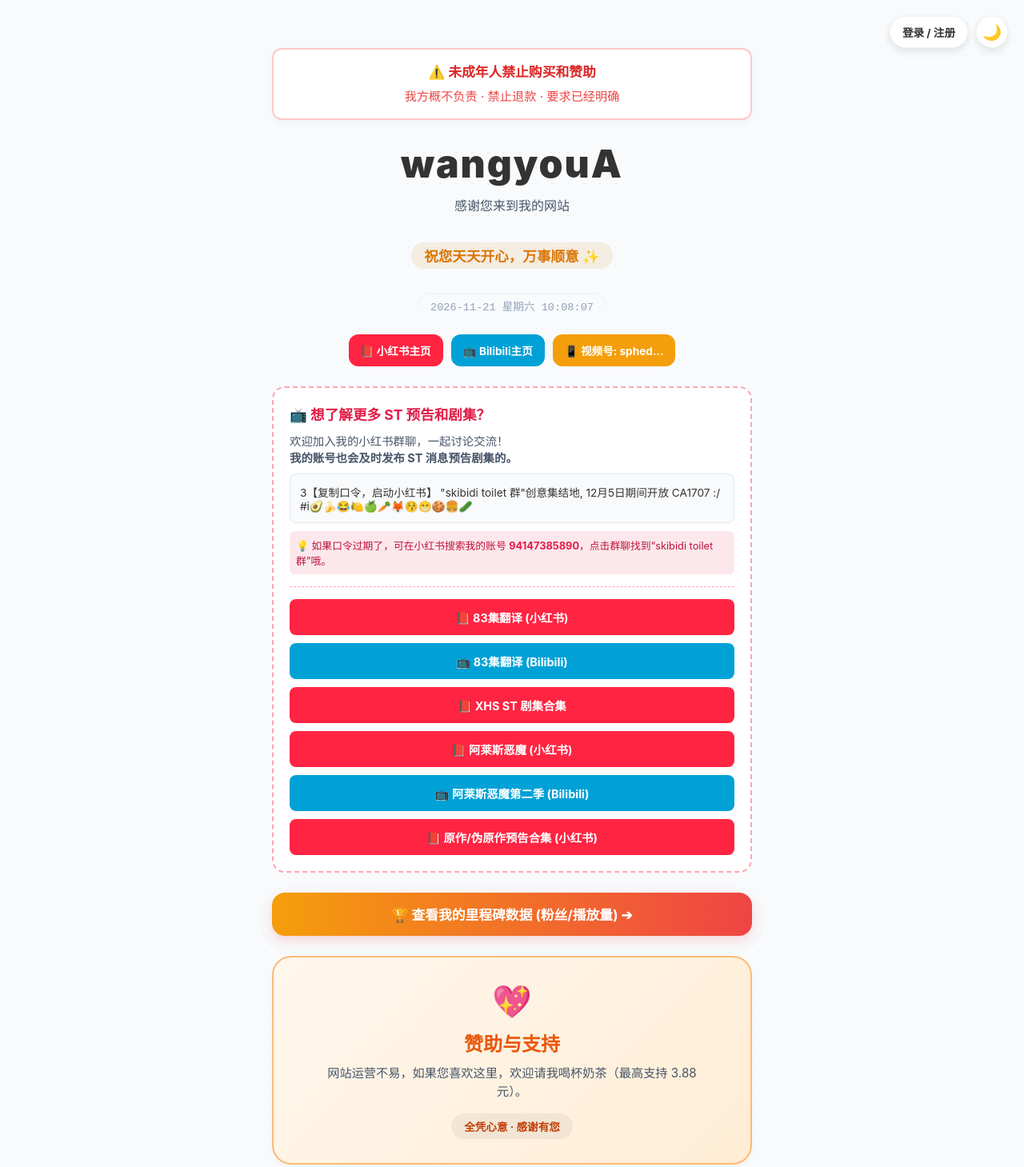
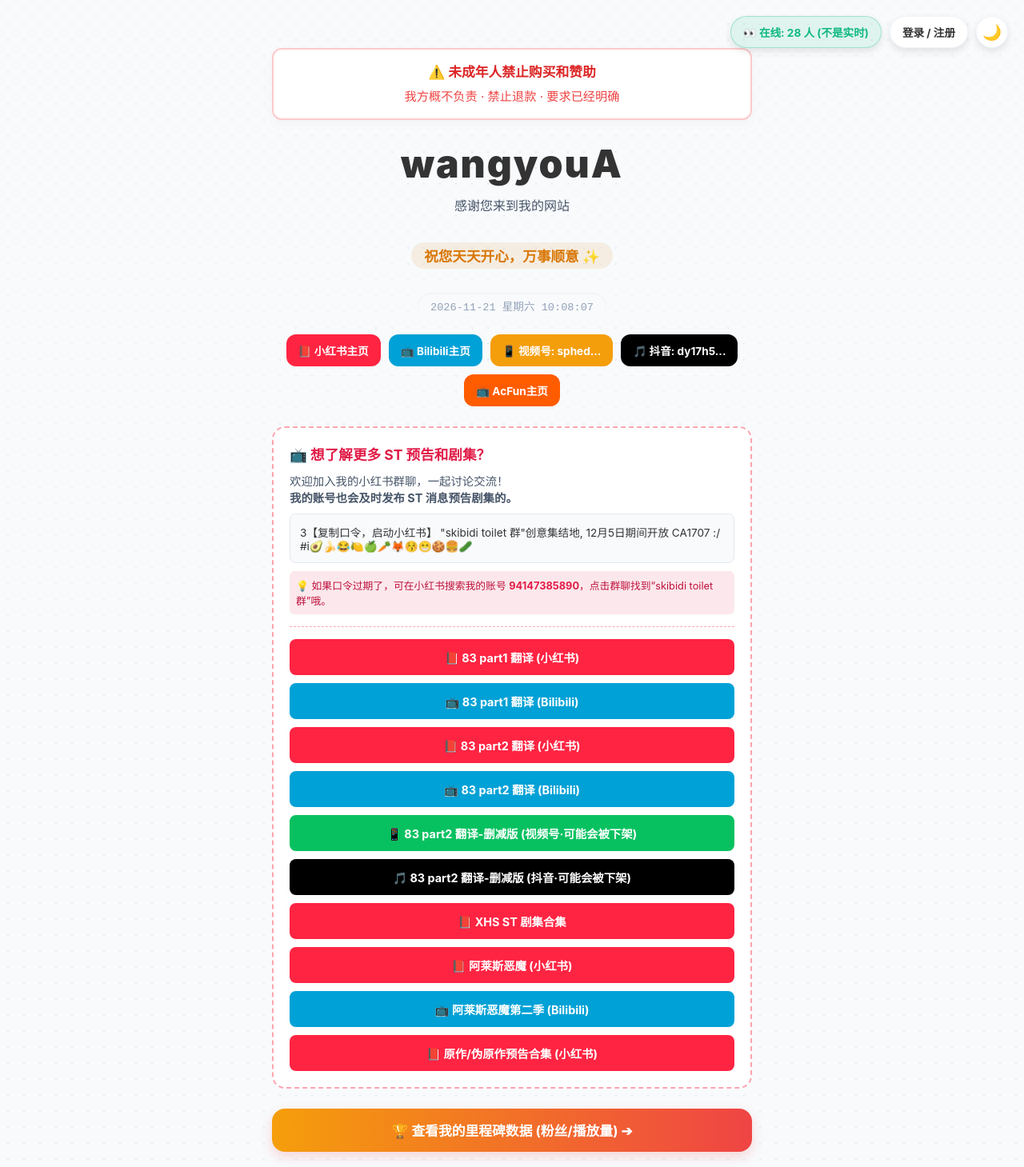
Before and after one commit to wangyoua001/wangyoua001.github.io, a plain HTML site: page index.html in a window 1280 px wide. Shown: the top 1459 px of the page at 80% size. Drawn offline with Linux system fonts and the light colour scheme; no server answers.

Commit message:
Update index.html

```diff
--- a/index.html
+++ b/index.html
@@ -39,6 +39,12 @@
         }
         .control-btn:hover { transform: translateY(-2px); }
         .theme-btn { width: 40px; padding: 0; border-radius: 50%; font-size: 1.2rem; }
+
+        /* 在线人数标签 */
+        .online-badge {
+            color: #10b981; background: rgba(16, 185, 129, 0.1); border-color: rgba(16, 185, 129, 0.3);
+            cursor: default;
+        }
 
         /* 注册/登录弹窗 */
         .modal-overlay {
@@ -87,10 +93,17 @@
         .welcome-box p { color: var(--text-sub); font-size: 1rem; margin-bottom: 5px; }
         .welcome-box .blessing { color: #d97706; font-weight: bold; font-size: 1.1rem; margin-top: 10px; display: inline-block; background: rgba(217, 119, 6, 0.1); padding: 4px 16px; border-radius: 20px; }
         .datetime-display { display: inline-block; background: var(--box-bg); color: var(--text-light); padding: 6px 16px; border-radius: 20px; font-size: 0.85rem; font-family: monospace; margin-top: 15px; margin-bottom: 20px; box-shadow: inset 0 1px 3px rgba(0,0,0,0.05); }
+
+        /* 社交按钮 */
         .social-links { display: flex; justify-content: center; gap: 10px; margin-bottom: 25px; flex-wrap: wrap; }
         .social-btn { display: inline-flex; align-items: center; justify-content: center; padding: 10px 15px; border-radius: 12px; text-decoration: none; font-size: 0.85rem; font-weight: bold; color: white; transition: all 0.2s; }
         .social-btn:hover { transform: translateY(-2px); opacity: 0.9; }
-        .social-xhs { background: #ff2442; } .social-bili { background: #00a1d6; } .social-wx { background: #f59e0b; }
+        .social-xhs { background: #ff2442; }
+        .social-bili { background: #00a1d6; }
+        .social-wx { background: #f59e0b; }
+        .social-douyin { background: #000000; }
+        .social-acfun { background: #ff5c00; } /* A站橙 */
+
         .milestone-link-btn { display: block; background: linear-gradient(90deg, #f59e0b, #ef4444); color: white; text-align: center; padding: 15px; border-radius: 16px; text-decoration: none; font-weight: bold; font-size: 1.05rem; margin-bottom: 25px; box-shadow: 0 6px 15px rgba(239, 68, 68, 0.2); transition: 0.3s; }
         .xiaohongshu-card { background: var(--card-bg); border: 2px dashed #fda4af; border-radius: 16px; padding: 20px; margin-bottom: 25px; }
         [data-theme="dark"] .xiaohongshu-card { border-color: #9f1239; }
@@ -98,9 +111,23 @@
         .xiaohongshu-card p { font-size: 0.9rem; color: var(--text-sub); margin-bottom: 10px; }
         .link-box { background: var(--box-bg); padding: 12px; border-radius: 8px; font-size: 0.85rem; color: var(--text-main); word-break: break-all; border: 1px solid var(--box-border); margin-bottom: 10px; user-select: all; }
         .expire-tip { font-size: 0.8rem; color: #be123c; background: rgba(225, 29, 72, 0.1); padding: 8px; border-radius: 6px; margin-bottom: 15px; }
+
         .episode-links { display: flex; flex-direction: column; gap: 10px; margin-top: 15px; border-top: 1px dashed #fda4af; padding-top: 15px; }
         .episode-btn { display: block; text-align: center; padding: 12px; border-radius: 8px; text-decoration: none; font-size: 0.9rem; font-weight: bold; transition: 0.2s; }
-        .btn-xhs { background: #ff2442; color: white; } .btn-bili { background: #00a1d6; color: white; }
+        .btn-xhs { background: #ff2442; color: white; }
+        .btn-bili { background: #00a1d6; color: white; }
+        .btn-wx { background: #07c160; color: white; }
+        .btn-douyin { background: #000000; color: white; }
+
+        /* 相关账号推荐卡片 */
+        .card-block { background: var(--card-bg); border-radius: 16px; padding: 20px; margin-bottom: 25px; box-shadow: var(--shadow); border: 1px solid var(--card-border); }
+        .card-title { font-size: 1rem; font-weight: bold; color: var(--text-sub); margin-bottom: 15px; display: flex; align-items: center; gap: 6px; }
+        .yt-link-item { display: block; background: var(--box-bg); border: 1px solid var(--box-border); padding: 12px 15px; border-radius: 10px; text-decoration: none; color: var(--text-main); margin-bottom: 10px; transition: all 0.2s; }
+        .yt-link-item:hover { background: var(--card-bg); border-color: #3b82f6; color: #3b82f6; }
+        .yt-name { font-weight: bold; font-size: 0.95rem; margin-bottom: 4px; }
+        .yt-url { font-size: 0.75rem; color: var(--text-light); word-break: break-all; }
+
+        /* 捐赠卡片 */
         .hero-donate { display: block; background: linear-gradient(135deg, #fff7ed 0%, #ffedd5 100%); border: 2px solid #fdba74; border-radius: 24px; padding: 30px 20px; text-align: center; text-decoration: none; margin-bottom: 25px; box-shadow: var(--shadow); transition: all 0.3s ease; }
         [data-theme="dark"] .hero-donate { background: linear-gradient(135deg, #431407 0%, #7c2d12 100%); border-color: #9a3412; }
         .hero-donate .heart-icon { font-size: 2.5rem; display: block; margin-bottom: 10px; }
@@ -109,12 +136,8 @@
         [data-theme="dark"] .hero-donate p { color: #fdba74; }
         .hero-donate .tag { display: inline-block; margin-top: 15px; background: rgba(0,0,0,0.05); padding: 6px 16px; border-radius: 20px; font-size: 0.85rem; color: #c2410c; font-weight: bold; }
         [data-theme="dark"] .hero-donate .tag { background: rgba(255,255,255,0.1); color: #fdba74; }
-        .card-block { background: var(--card-bg); border-radius: 16px; padding: 20px; margin-bottom: 25px; box-shadow: var(--shadow); border: 1px solid var(--card-border); }
-        .card-title { font-size: 1rem; font-weight: bold; color: var(--text-sub); margin-bottom: 15px; display: flex; align-items: center; gap: 6px; }
-        .yt-link-item { display: block; background: var(--box-bg); border: 1px solid var(--box-border); padding: 12px 15px; border-radius: 10px; text-decoration: none; color: var(--text-main); margin-bottom: 10px; transition: all 0.2s; }
-        .yt-link-item:hover { background: var(--card-bg); border-color: #3b82f6; color: #3b82f6; }
-        .yt-name { font-weight: bold; font-size: 0.95rem; margin-bottom: 4px; }
-        .yt-url { font-size: 0.75rem; color: var(--text-light); word-break: break-all; }
+
+        /* 账号小铺 */
         details.corner-shop { background: var(--card-bg); border-radius: 16px; box-shadow: var(--shadow); border: 1px solid var(--card-border); overflow: hidden; margin-bottom: 20px; }
         details.corner-shop summary { padding: 18px 20px; font-size: 1rem; font-weight: bold; color: var(--text-sub); cursor: pointer; list-style: none; display: flex; justify-content: space-between; }
         details.corner-shop summary::-webkit-details-marker { display: none; }
@@ -142,6 +165,7 @@
 
 <!-- 顶部控制区 -->
 <div class="top-controls">
+    <div class="control-btn online-badge" id="onlineCount">👀 在线: -- 人 (不是实时)</div>
     <div class="control-btn" id="authBtn" onclick="handleAuthClick()">登录 / 注册</div>
     <div class="control-btn theme-btn" onclick="toggleTheme()" id="themeBtn">🌙</div>
 </div>
@@ -185,10 +209,13 @@
 
         <div class="datetime-display" id="clock">加载时间中...</div>
 
+        <!-- 社交按钮区 (新增AcFun) -->
         <div class="social-links">
             <a href="https://xhslink.cn/o/52CxhoNQFrZ" class="social-btn social-xhs" target="_blank">📕 小红书主页</a>
             <a href="https://b23.tv/qUYciok" class="social-btn social-bili" target="_blank">📺 Bilibili主页</a>
             <div class="social-btn social-wx" onclick="copyWxId()" style="cursor: pointer;">📱 视频号: sphed...</div>
+            <div class="social-btn social-douyin" onclick="copyDouyinId()" style="cursor: pointer;">🎵 抖音: dy17h5...</div>
+            <a href="https://m.acfun.cn/upPage/76378942?sid=d96dcc66fe0af918" class="social-btn social-acfun" target="_blank">📺 AcFun主页</a>
         </div>
     </div>
 
@@ -204,9 +231,16 @@
             💡 如果口令过期了，可在小红书搜索我的账号 <span style="color:#e11d48; font-weight:bold;">94147385890</span>，点击群聊找到“skibidi toilet 群”哦。
         </div>
 
+        <!-- 剧集链接按钮区 -->
         <div class="episode-links">
-            <a href="https://xhslink.cn/o/9b82gi2LMx5" class="episode-btn btn-xhs" target="_blank">📕 83集翻译 (小红书)</a>
-            <a href="https://b23.tv/GZu1Fxa" class="episode-btn btn-bili" target="_blank">📺 83集翻译 (Bilibili)</a>
+            <a href="https://xhslink.cn/o/9b82gi2LMx5" class="episode-btn btn-xhs" target="_blank">📕 83 part1 翻译 (小红书)</a>
+            <a href="https://b23.tv/GZu1Fxa" class="episode-btn btn-bili" target="_blank">📺 83 part1 翻译 (Bilibili)</a>
+
+            <a href="https://xhslink.cn/o/6If92zQh7DV" class="episode-btn btn-xhs" target="_blank">📕 83 part2 翻译 (小红书)</a>
+            <a href="https://b23.tv/pbdClxU" class="episode-btn btn-bili" target="_blank">📺 83 part2 翻译 (Bilibili)</a>
+            <a href="https://weixin.qq.com/sph/AnDNfYeGmZ" class="episode-btn btn-wx" target="_blank">📱 83 part2 翻译-删减版 (视频号·可能会被下架)</a>
+            <a href="https://v.douyin.com/2foRMMYJQJw/" class="episode-btn btn-douyin" target="_blank">🎵 83 part2 翻译-删减版 (抖音·可能会被下架)</a>
+
             <a href="https://www.xiaohongshu.com/collection/item/6a7e878c0608000000000001?xhsshare=&appuid=6707cdd5000000001d022219&apptime=1794144475&share_id=18a97ddeb4f74ae48929db556c7df34b&share_channel=copy_link" class="episode-btn btn-xhs" target="_blank">📕 XHS ST 剧集合集</a>
             <a href="https://www.xiaohongshu.com/collection/item/6af075611bbc000000000001?xhsshare=&appuid=6707cdd5000000001d022219&apptime=1794144537&share_id=41f7c35060374318aba0406eb9e584d7&share_channel=copy_link" class="episode-btn btn-xhs" target="_blank">📕 阿莱斯恶魔 (小红书)</a>
             <a href="https://b23.tv/HJpCkez" class="episode-btn btn-bili" target="_blank">📺 阿莱斯恶魔第二季 (Bilibili)</a>
@@ -216,14 +250,6 @@
 
     <!-- 里程碑跳转 -->
     <a href="milestones.html" class="milestone-link-btn">🏆 查看我的里程碑数据 (粉丝/播放量) ➔</a>
-
-    <!-- 捐赠卡片 -->
-    <a href="donate.html" class="hero-donate">
-        <span class="heart-icon">💖</span>
-        <h2>赞助与支持</h2>
-        <p>网站运营不易，如果您喜欢这里，欢迎请我喝杯奶茶（最高支持 3.88 元）。</p>
-        <span class="tag">全凭心意 · 感谢有您</span>
-    </a>
 
     <!-- 相关账号推荐 -->
     <div class="card-block">
@@ -242,9 +268,17 @@
         </a>
     </div>
 
-    <!-- 账号小铺 -->
+    <!-- 捐赠卡片 -->
+    <a href="donate.html" class="hero-donate">
+        <span class="heart-icon">💖</span>
+        <h2>赞助与支持</h2>
+        <p>网站运营不易，如果您喜欢这里，欢迎请我喝杯奶茶（最高支持 5.00 元）。</p>
+        <span class="tag">全凭心意 · 感谢有您</span>
+    </a>
+
+    <!-- 账号小铺 (已废弃) -->
     <details class="corner-shop">
-        <summary>🛒 账号小铺 (点击展开)</summary>
+        <summary>🛒 账号小铺 (已废弃)</summary>
         <div class="shop-content">
             <div class="mini-product">
                 <div class="mini-info"><div class="mini-icon bg-google">G</div><div><div class="mini-name">Google 账号</div><div class="stock-out">暂无库存</div></div></div>
@@ -281,19 +315,17 @@
 </div>
 
 <script>
-    // ================= 极简本地注册系统 (去除 ID 版) =================
+    // ================= 极简本地注册系统 =================
     const authBtn = document.getElementById('authBtn');
     const authModal = document.getElementById('authModal');
     const userGreeting = document.getElementById('userGreeting');
     const usernameInput = document.getElementById('usernameInput');
     const passwordInput = document.getElementById('passwordInput');
 
-    // 获取本地存的所有用户数据
     function getUsers() {
         return JSON.parse(localStorage.getItem('site_users_list') || '{}');
     }
 
-    // 检查登录状态
     function checkUser() {
         const currentUser = localStorage.getItem('current_user');
         if (currentUser) {
@@ -335,7 +367,6 @@
 
         const users = getUsers();
 
-        // 如果名字已存在，验证密码
         if (users[name]) {
             if (users[name].password === pass) {
                 localStorage.setItem('current_user', name);
@@ -346,12 +377,8 @@
                 alert("密码错误！");
             }
         } else {
-            // 如果名字不存在，直接注册
-            users[name] = {
-                password: pass
-            };
+            users[name] = { password: pass };
             localStorage.setItem('site_users_list', JSON.stringify(users));
-
             localStorage.setItem('current_user', name);
             alert(`注册成功！欢迎你，${name}！`);
             closeModal();
@@ -360,6 +387,30 @@
     }
 
     checkUser();
+
+    // ================= 实时观看人数特效 =================
+    function updateOnlineCount() {
+        fetch('https://busuanzi.ibruce.info/busuanzi?jsonpCallback=cb')
+            .then(res => res.text())
+            .then(text => {
+                const match = text.match(/site_pv\":(\d+)/);
+                let pv = 150;
+                if (match && match[1]) { pv = parseInt(match[1]); }
+
+                let baseOnline = Math.floor(pv * 0.01) + 5;
+                let randomFluctuation = Math.floor(Math.random() * 10) + 1;
+                let finalOnline = baseOnline + randomFluctuation;
+
+                document.getElementById('onlineCount').innerText = `👀 在线: ${finalOnline} 人 (不是实时)`;
+            })
+            .catch(() => {
+                let fakeOnline = Math.floor(Math.random() * 20) + 10;
+                document.getElementById('onlineCount').innerText = `👀 在线: ${fakeOnline} 人 (不是实时)`;
+            });
+    }
+
+    updateOnlineCount();
+    setInterval(updateOnlineCount, 30000);
 
     // ================= 其他页面功能 =================
     function updateClock() {
@@ -377,6 +428,7 @@
     updateClock();
     setInterval(updateClock, 1000);
 
+    // 复制视频号 ID
     function copyWxId() {
         const wxId = "sphedX45W2FbH1r";
         let tempInput = document.createElement("input");
@@ -386,6 +438,18 @@
         document.execCommand("copy");
         document.body.removeChild(tempInput);
         alert("微信视频号 ID 已复制：" + wxId + "\n请打开微信搜索并关注！");
+    }
+
+    // 复制抖音号
+    function copyDouyinId() {
+        const dyId = "dy17h5fglnu3y";
+        let tempInput = document.createElement("input");
+        tempInput.value = dyId;
+        document.body.appendChild(tempInput);
+        tempInput.select();
+        document.execCommand("copy");
+        document.body.removeChild(tempInput);
+        alert("抖音号已复制：" + dyId + "\n请打开抖音搜索并关注！");
     }
 
     const themeBtn = document.getElementById('themeBtn');
```
